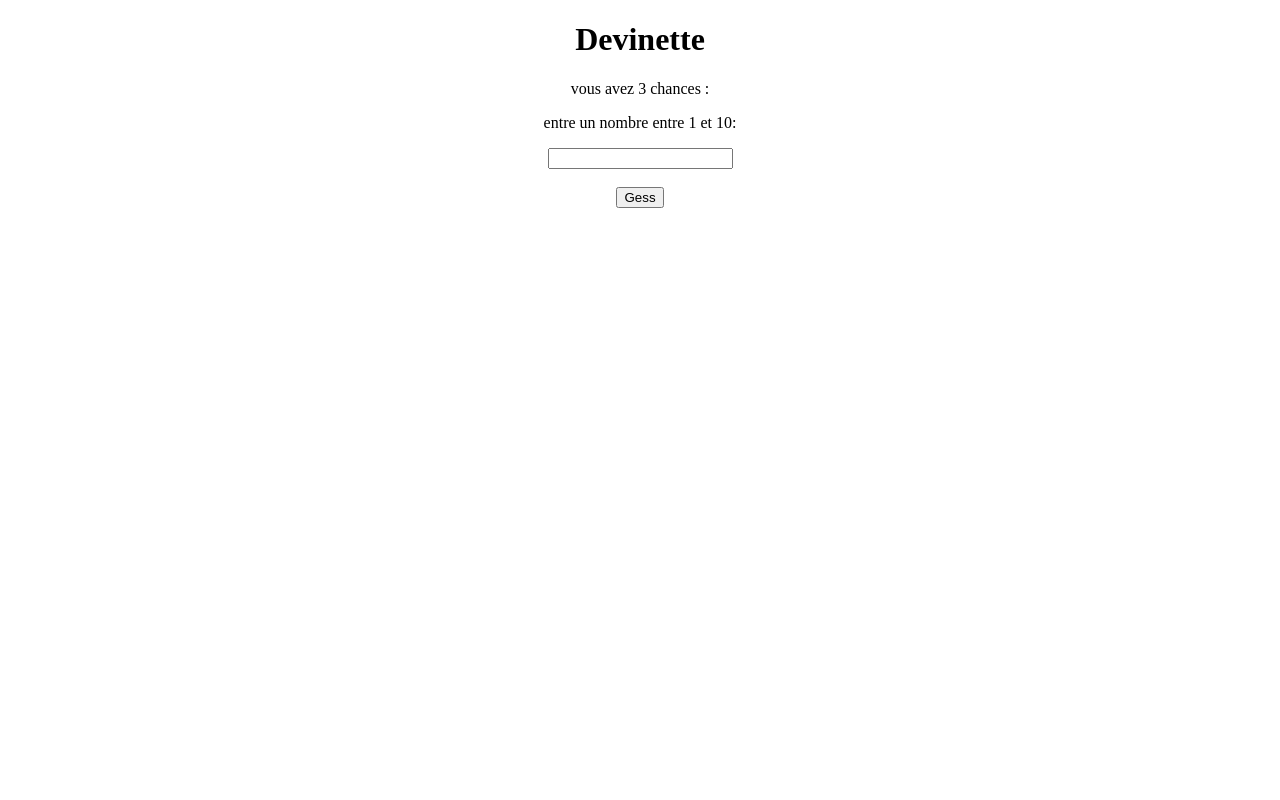
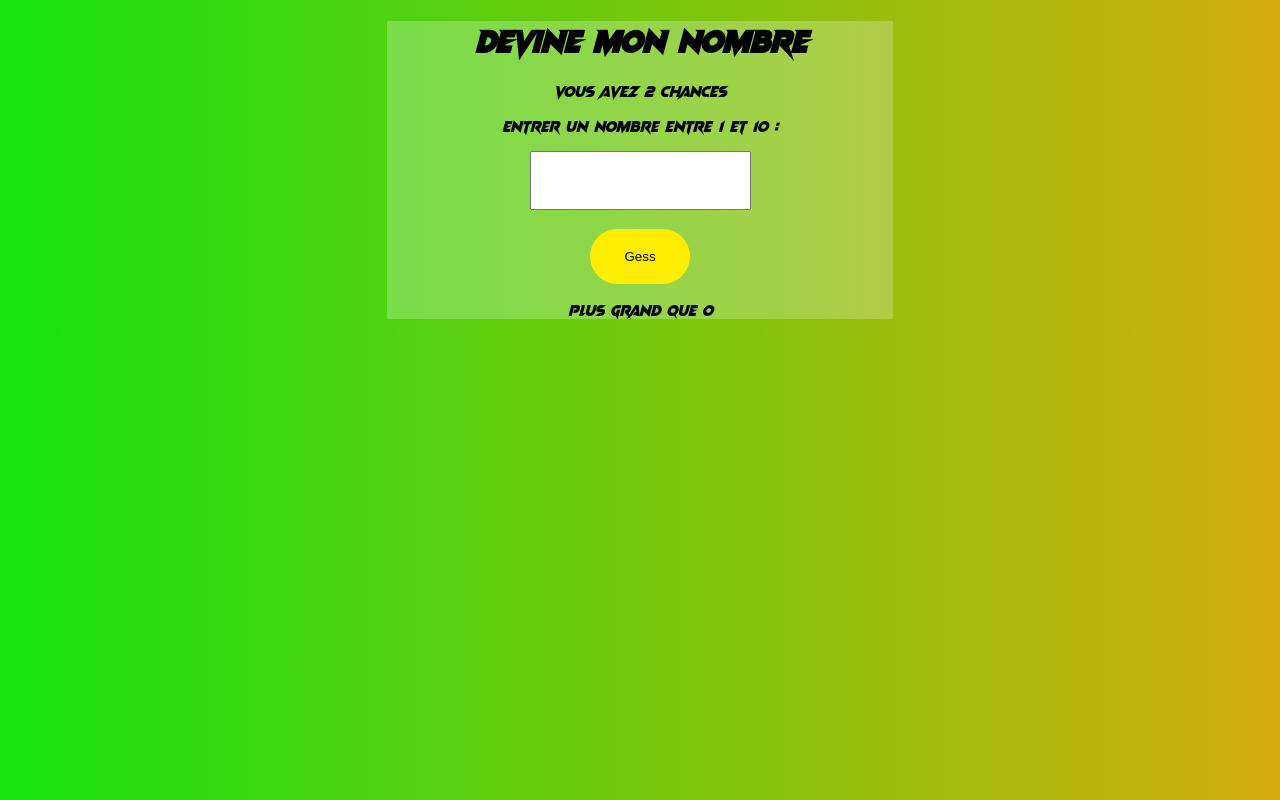
Before and after one commit to walidchahidan/projects_js, a plain HTML site: page index.html in a window 1280 px wide. Both pictures are taken after a click on the button "Gess". Drawn offline with Linux system fonts and the light colour scheme.

Commit message:
Devinette

```diff
--- a/index.html
+++ b/index.html
@@ -9,9 +9,9 @@
 </head>
 <body>
      <div>
-        <h1>Devinette </h1>
-        <p>vous avez 3 chances :</p>
-        <p>entre un nombre entre 1 et 10:</p>
+        <h1>Devine Mon Nombre</h1>
+        <p id="ch">vous avez 3 chances :</p>
+        <p>Entrer un nombre entre 1 et 10 :</p>
         <input type="text" id="txt"><br><br>
         <button id="btn">Gess</button>
         <p id="result"></p>
--- a/script.js
+++ b/script.js
@@ -1,33 +1,49 @@
-
 let btn = document.getElementById("btn");
 let input = document.querySelector("input");
-let res=document.getElementById("result");
-var gess=randomBetween(1,10);
+let res = document.getElementById("result");
+let ch=document.getElementById("ch");
+
+var gess = randomBetween(1, 10);
 alert(gess);
-var chance = 3;
+let chance = 3;
 btn.addEventListener("click", function () {
+  let nbr = Number(input.value);
+  console.log(chance);
 
+  if (chance == 0) {
+    input.value="";
+    input.disabled=true;
+    btn.disabled=true;
+    return alert("vous avez pas assès de chance vous avez perdu hahahahaha!!!");
 
-  while (chance > 0) {
-    var nbr = Number(input.value);
+  }
+
   if (nbr > gess) {
-      alert("plus petit");
-      // res.textContent = `plus petit que ${nbr}`;
+    // alert("plus petit");
+    res.textContent = `plus petit que ${nbr}`;
     chance--;
+    ch.innerHTML=`Vous avez ${chance} chances`;
+    input.value="";
     // console.log(chance);
   } else if (nbr == gess) {
-      alert("bravooo!!!");
-      // res.textContent = `BRAVOOOOOOOOOOOOO!!!!`;
+    // alert("bravooo!!!");
+    res.textContent = `BRAVOOOOOOOOOOOOO!!!!`;
     chance = 0;
+    ch.textContent=`Vous avez ${chance} chances`;
+    input.disabled=true;
+    btn.disabled=true;
+    input.value="";
     // console.log(chance);
   } else {
-      alert("plus grand");
-      // res.textContent = `plus grand que ${nbr}`;
+    // alert("plus grand");
+    res.textContent = `plus grand que ${nbr}`;
     chance--;
+    ch.textContent=`Vous avez ${chance} chances`;
+    input.value="";
     // console.log(chance);
   }
-  }
 });
+
 function randomBetween(min, max) {
   return Math.floor(Math.random() * (max - min + 1)) + min;
 }
--- a/style.css
+++ b/style.css
@@ -1,3 +1,26 @@
 body{
     text-align: center;
+    background: linear-gradient(to left,#D4AC0D ,#15e40e );
 }
+@font-face {
+    font-family: vampire;
+    src: url("./vampire/Vampire\ Wars\ Italic.ttf");
+}
+div{
+    font-family: vampire;
+    background-color: rgba(240, 248, 255, 0.247);
+    width: 40%;
+    margin: auto;
+
+}
+input{
+    padding: 20px;
+}
+button{
+    padding: 20px;
+    width: 100px;
+    border: none;
+    border-radius: 40px;
+    background-color: #ffee01;
+
+}
```
Also changed, not shown: vampire/Vampire Wars Italic.ttf (added), vampire/Vampire Wars.ttf (added), vampire/readme.txt (added). Lines whose indentation alone changed are shown as unchanged.
